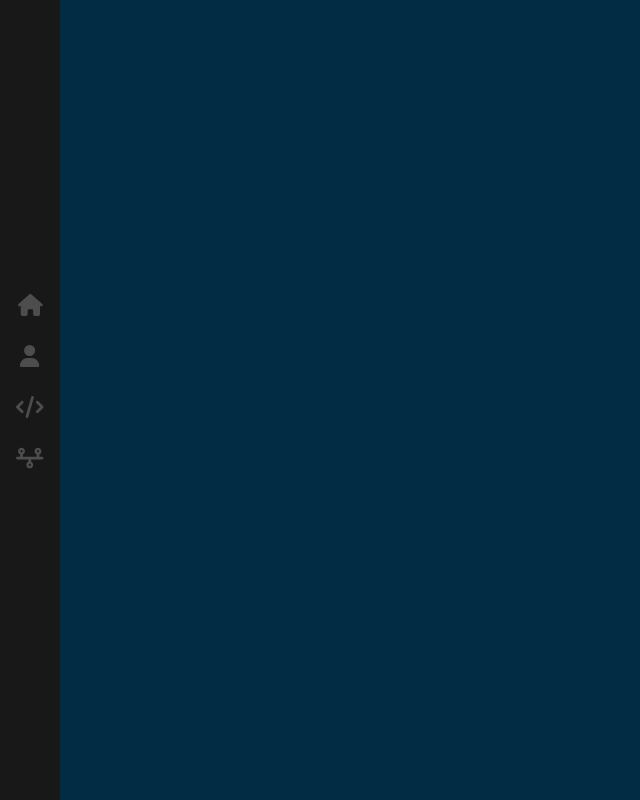
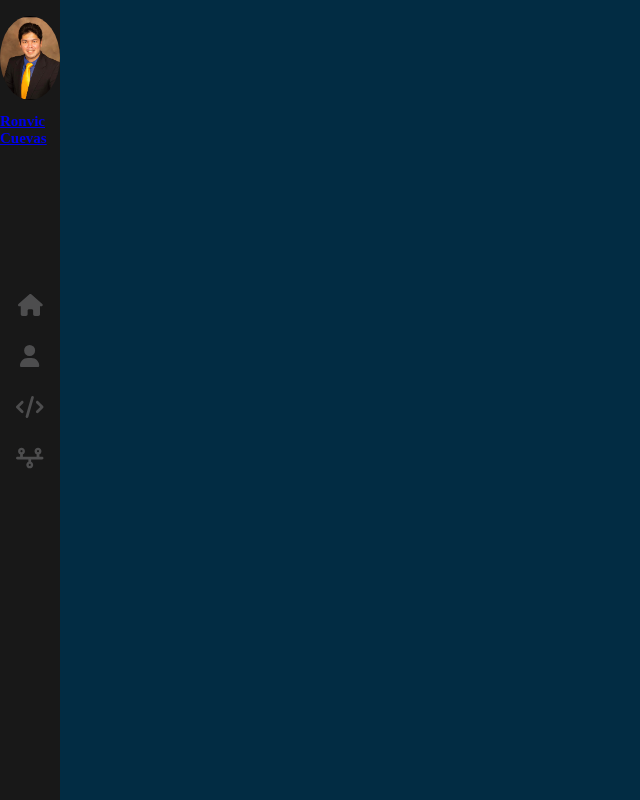
Before and after one commit to ronvic12/ronvicWebsite.github.io, a React (Create React App) app: page / in a window 1280 px wide. Shown: the whole page, without its empty margins (0-640 px from the left). Built offline with nearby package versions, Linux system fonts and the light colour scheme.

Commit message:
fix the margins

```diff
--- a/src/components/Sidebar/index.js
+++ b/src/components/Sidebar/index.js
@@ -2,11 +2,13 @@ import { FontAwesomeIcon } from '@fortawesome/react-fontawesome';
 import {Link,NavLink} from 'react-router-dom';
 import './index.scss';
 import {faHome,faUser,faCode,faTimeline} from '@fortawesome/free-solid-svg-icons';
-
+import Ronvic from '../../assets/images/ronvic.png';
 
 const Sidebar = () => (
     <div className= 'nav-bar'>
         <Link className= 'logo' to ='/'>
+            <img src ={Ronvic}></img>
+            <h2>Ronvic Cuevas</h2>
         </Link>
         <nav>
             <NavLink exact = "true" activeclassname = "active" to ="/">
--- a/src/components/Sidebar/index.scss
+++ b/src/components/Sidebar/index.scss
@@ -11,7 +11,18 @@
 .logo{
     display: block;
     padding: 8px 0;
+    img{
+        display: block;
+        margin: 8px auto;
+        width: 100%;
+        height: 100%;
+        border-radius: 50%;
+    }
+    &.h2{
+        width:50%;
+    }
 }
+
 
 nav{
     display: block;
```
Also changed, not shown: src/assets/images/ronvic.png (added).
